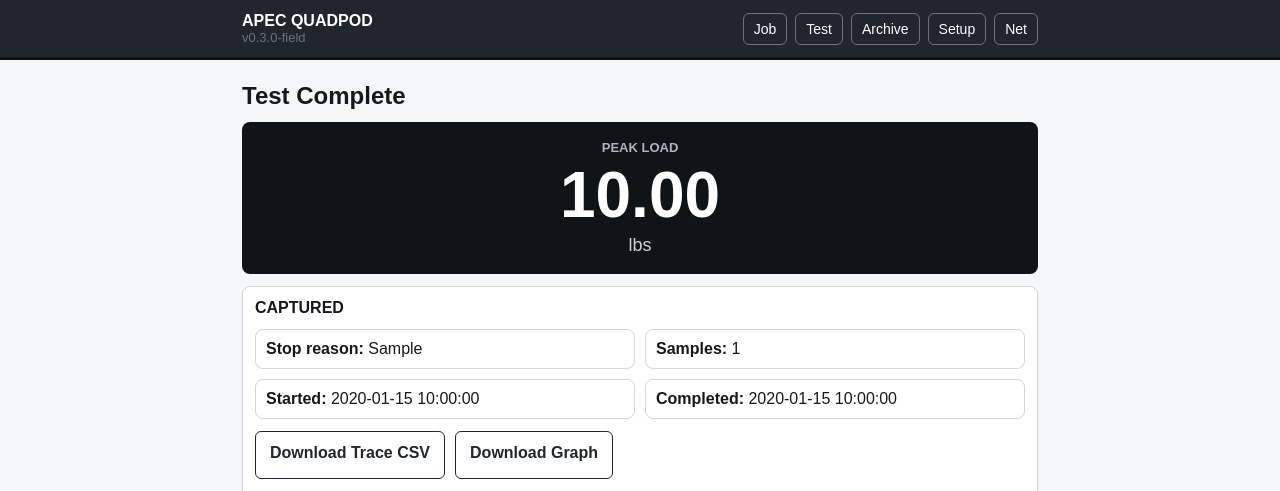
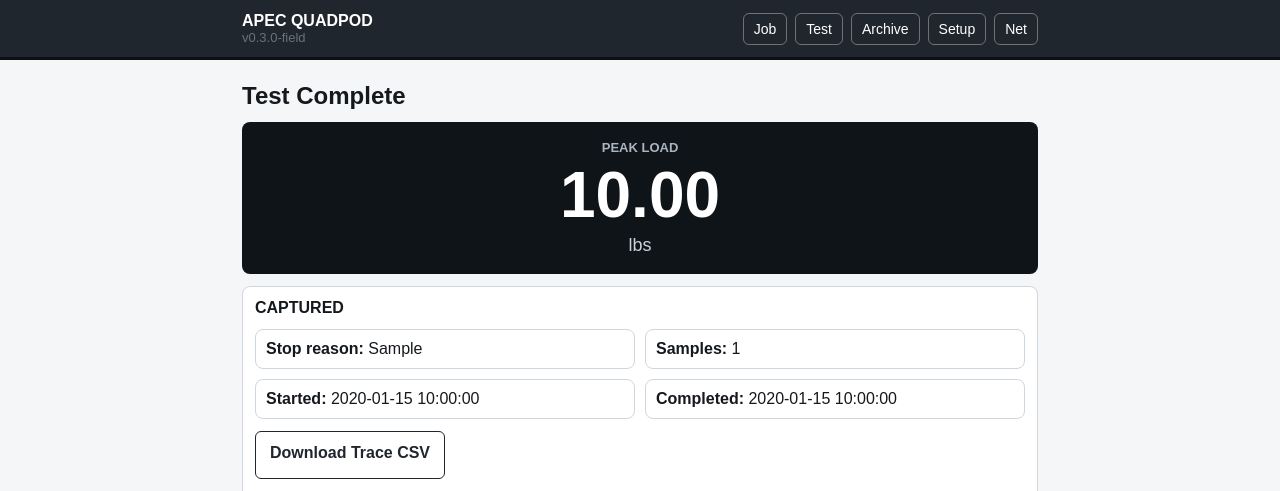
Before and after one commit to ArdenRice1/quadpod-project, a Flask app: template flask_app/templates/result.html in a window 1280 px wide. Shown: the top 491 px of the page. Run offline with Flask 3, Linux system fonts and the light colour scheme; the template is opened without the code that fills it: most values are stand-ins (such as "Sample title", 1, 10 or a date in 2020); some libraries are stand-ins or nearby versions.

Commit message:
Keep force graphs in exports only

```diff
--- a/flask_app/templates/result.html
+++ b/flask_app/templates/result.html
@@ -20,9 +20,7 @@
   </div>
   <div class="btnrow">
     <a class="button secondary" href="{{ url_for('download_trace', test_id=test.id) }}">Download Trace CSV</a>
-    <a class="button secondary" href="{{ url_for('download_force_time_graph', test_id=test.id) }}">Download Graph</a>
   </div>
-  <img class="force-graph" src="{{ url_for('download_force_time_graph', test_id=test.id) }}" alt="Force time graph">
 </section>
 
 <form method="POST">
```
